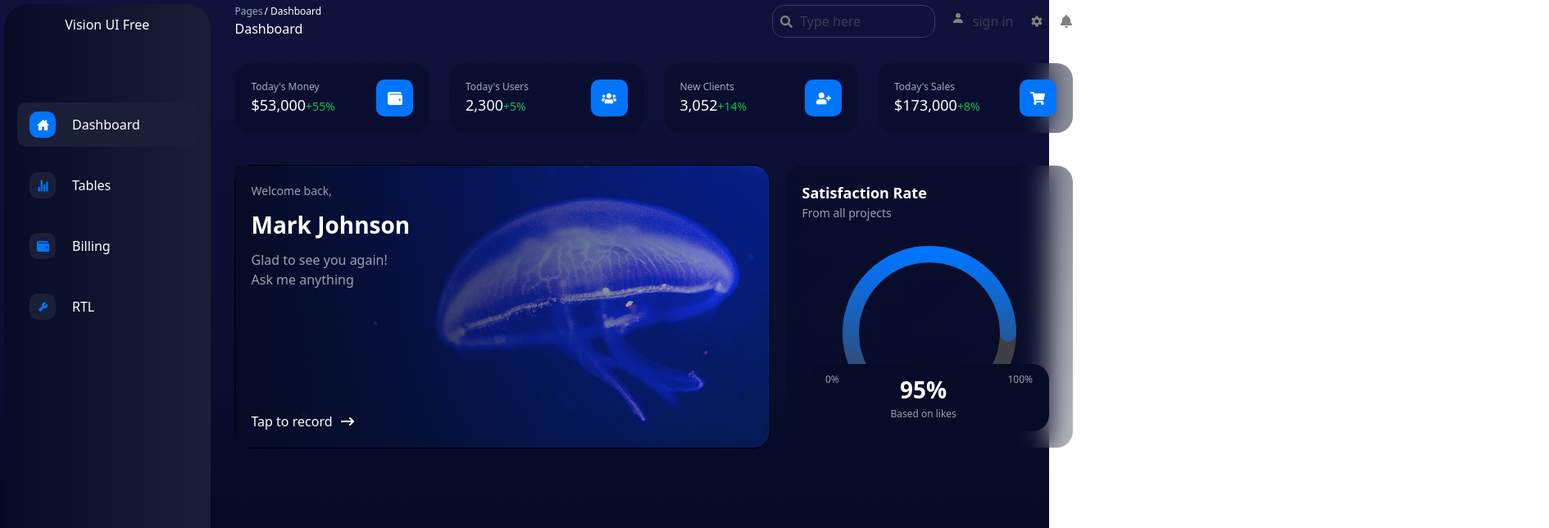
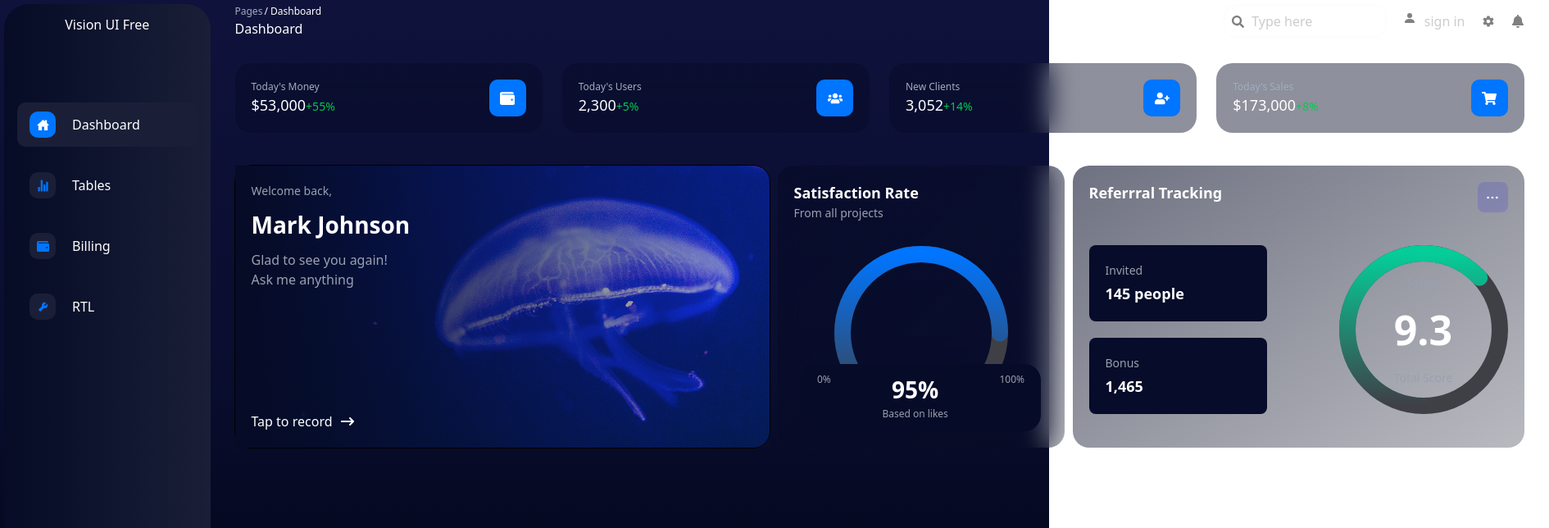
Before and after one commit to Napolite/vision-dahsboard, a React (Vite) app: page / in a window 1280 px wide. Shown: the top 644 px of the page at 82% size, 1890 px wide, since content can reach past the window. Built offline with nearby package versions, Linux system fonts and the light colour scheme.

Commit message:
added ref tracking

```diff
--- a/src/components/c-progress/circular-bar.tsx
+++ b/src/components/c-progress/circular-bar.tsx
@@ -2,8 +2,18 @@ function Circular({
   size = 240,
   progress = 0.6,
   strokeWidth = 20,
-  fill1 = "#0075FF",
-  fill2 = "#0075FF00",
+  fill1,
+  fill2,
+  children = <></>,
+  id,
+}: {
+  size: number;
+  progress: number;
+  strokeWidth?: number;
+  fill1: string;
+  fill2: string;
+  children?: any;
+  id: string;
 }) {
   const center = size / 2;
   const radius = center - strokeWidth / 2;
@@ -22,7 +32,7 @@ function Circular({
         className="absolute"
       >
         <defs>
-          <linearGradient id="linearg">
+          <linearGradient id={id}>
             <stop offset="0%" stopColor={fill1} />
             <stop offset="100%" stopColor={fill2} />
           </linearGradient>
@@ -44,7 +54,7 @@ function Circular({
           cy={center}
           r={radius}
           fill="none"
-          stroke="url(#linearg)"
+          stroke={`url(#${id})`}
           strokeWidth={strokeWidth}
           strokeLinecap="round"
           strokeDasharray={circumference}
@@ -53,6 +63,11 @@ function Circular({
           className="transition-all duration-700 ease-out"
         />
       </svg>
+
+      {/* children */}
+      <div className="absolute inset-0 flex items-center justify-center pointer-events-none">
+        {children}
+      </div>
     </div>
   );
 }
--- /dev/null
+++ b/src/components/ui-comp/dashboard-ui/ref-tracking.tsx
@@ -0,0 +1,46 @@
+import Circular from "../../c-progress/circular-bar";
+import { GoKebabHorizontal } from "react-icons/go";
+
+function Reftracking() {
+  return (
+    <div className="text-[white] flex flex-col items-center relative rounded-[20px] from-[#060b2694] from-[0%] to-[#0a0e2349] to-[100%] bg-gradient-to-br py-[20px] px-[20px] w-[551px] h-[344px] backdrop-blur-lg">
+      <div className="flex w-full justify-between mb-[40px]">
+        <p className="text-[18px] text-[#ffffff] font-bold">
+          Referrral Tracking
+        </p>
+        <div className="w-[37px] h-[37px] flex items-center justify-center rounded-lg bg-[#0000ff20] p-0">
+          <GoKebabHorizontal color="purple/400" size={16} />
+        </div>
+      </div>
+      <div className="flex items-center justify-between w-full">
+        <div className="flex flex-col h-full justify-between">
+          <div className="w-[217px] h-[93px] bg-[#060c29] rounded-lg flex flex-col px-[20px] justify-center space-y-[5px]">
+            <p className="text-[14px] text-gray-400">Invited </p>
+            <p className="text-[#ffffff] font-bold text-[18px]">145 people</p>
+          </div>
+          <div className="w-[217px] h-[93px] bg-[#060c29] rounded-lg flex flex-col px-[20px] justify-center space-y-[5px]">
+            <p className="text-[14px] text-gray-400">Bonus</p>
+            <p className="text-[#ffffff] font-bold text-[18px]">1,465</p>
+          </div>
+        </div>
+        <div>
+          <Circular
+            id="refTrack"
+            size={206}
+            fill1="#05CD99"
+            fill2="#05CD9900"
+            progress={0.63}
+          >
+            <div className="flex flex-col items-center space-y-[10px]">
+              <p className="text-[14px] text-gray-400">Safety</p>
+              <p className="text-[50px] text-[#ffffff] font-bold">9.3</p>
+              <p className="text-[14px] text-gray-400">Total Score</p>
+            </div>
+          </Circular>
+        </div>
+      </div>
+    </div>
+  );
+}
+
+export default Reftracking;
--- a/src/components/ui-comp/dashboard-ui/satisfaction-rate.tsx
+++ b/src/components/ui-comp/dashboard-ui/satisfaction-rate.tsx
@@ -2,7 +2,7 @@ import Circular from "../../c-progress/circular-bar";
 
 function SatisfactionRate() {
   return (
-    <div className="text-[white] flex flex-col items-center relative rounded-[20px] from-[#060b2694] from-[0%] to-[#0a0e2349] to-[100%] bg-gradient-to-br py-[20px] px-[20px] w-[350px] backdrop-blur-lg">
+    <div className="text-[white] flex flex-col items-center relative rounded-[20px] from-[#060b2694] from-[0%] to-[#0a0e2349] to-[100%] bg-gradient-to-br py-[20px] px-[20px] w-[350px] backdrop-blur-lg h-[344px]">
       <div className="self-start">
         <div className="text-[#ffffff] text-[18px] font-bold">
           Satisfaction Rate
@@ -10,7 +10,13 @@ function SatisfactionRate() {
         <p className="text-gray-400 text-[14px] mb-[30px]">From all projects</p>
       </div>
       <div>
-        <Circular progress={0.75} size={212} />
+        <Circular
+          id={"satisfactionRate"}
+          progress={0.75}
+          size={212}
+          fill1="#0075FF"
+          fill2="#0075FF00"
+        />
       </div>
       <div className="flex justify-between bg-[#060B28] px-[20px] py-[10px] w-[293px] h-[82px] items-start rounded-[20px] absolute bottom-[20px]">
         <p className="text-gray-400 text-[12px]">0%</p>
--- a/src/pages/Dashboard/userInfo.tsx
+++ b/src/pages/Dashboard/userInfo.tsx
@@ -1,11 +1,13 @@
+import Reftracking from "../../components/ui-comp/dashboard-ui/ref-tracking";
 import SatisfactionRate from "../../components/ui-comp/dashboard-ui/satisfaction-rate";
 import UserDetail from "../../components/ui-comp/dashboard-ui/user-tab";
 
 function UserInfo() {
   return (
-    <div className="flex gap-x-[20px]">
+    <div className="flex gap-x-[10px]">
       <UserDetail />
       <SatisfactionRate />
+      <Reftracking />
     </div>
   );
 }
```
